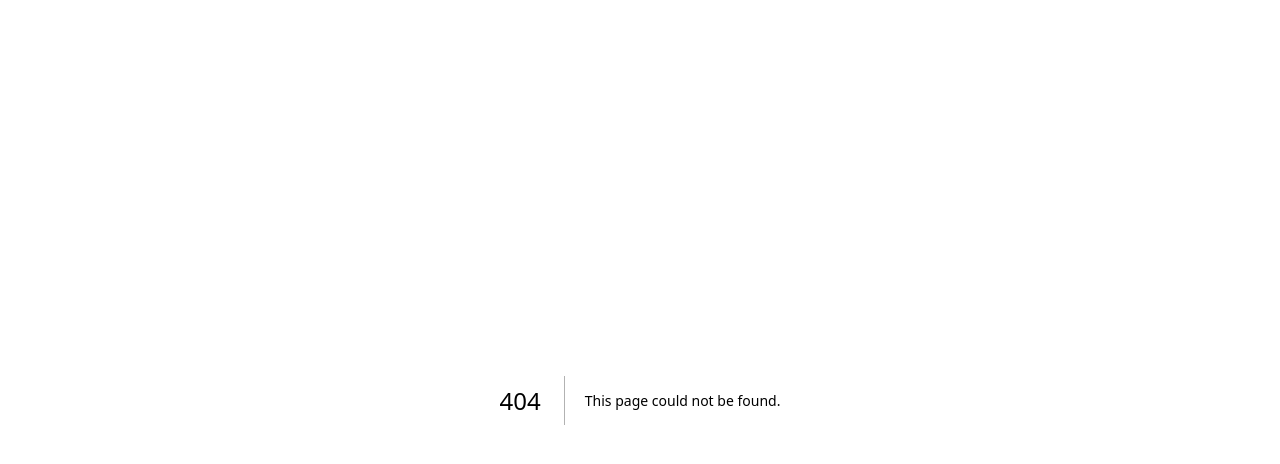
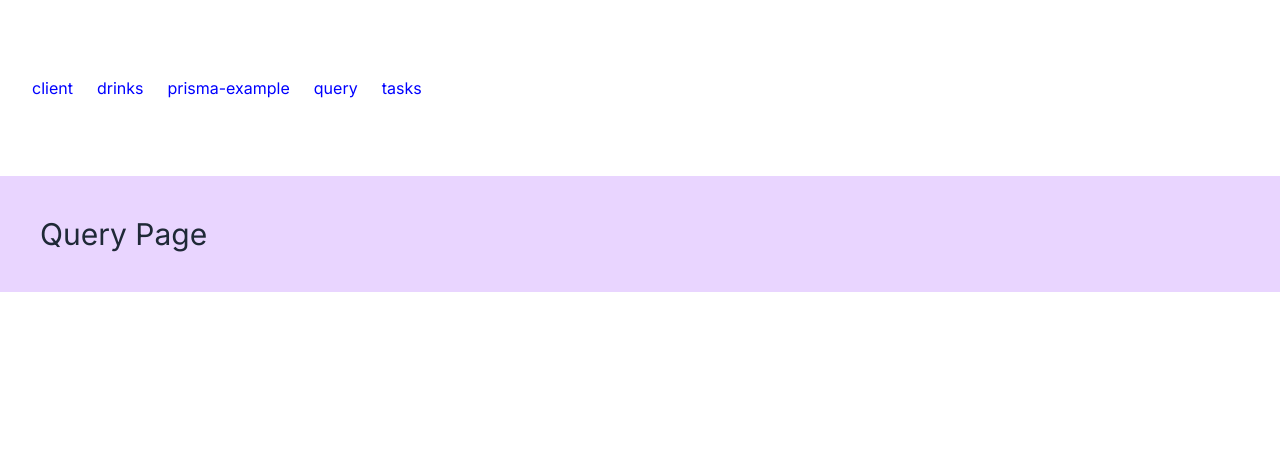
Before and after one commit to shwetaps605/nextjs-playg, a Next.js app: page /query in a window 1280 px wide. Before the commit this address had no page. Shown: the top 464 px of the page. Built offline with nearby package versions, Linux system fonts and the light colour scheme.

Commit message:
added navbar

```diff
--- /dev/null
+++ b/app/client/page.js
@@ -0,0 +1,11 @@
+
+
+const ClientPage = () => {
+    return(
+        <div className="text-3xl">
+            Client Page
+        </div>
+    )
+};
+
+export default ClientPage;
--- /dev/null
+++ b/app/drinks/page.js
@@ -0,0 +1,11 @@
+
+
+const DrinksPage = () => {
+    return(
+        <div className="text-3xl">
+            Drinks Page
+        </div>
+    )
+}
+
+export default DrinksPage;
--- a/app/globals.css
+++ b/app/globals.css
@@ -1,33 +1,3 @@
 @tailwind base;
 @tailwind components;
 @tailwind utilities;
-
-:root {
-  --foreground-rgb: 0, 0, 0;
-  --background-start-rgb: 214, 219, 220;
-  --background-end-rgb: 255, 255, 255;
-}
-
-@media (prefers-color-scheme: dark) {
-  :root {
-    --foreground-rgb: 255, 255, 255;
-    --background-start-rgb: 0, 0, 0;
-    --background-end-rgb: 0, 0, 0;
-  }
-}
-
-body {
-  color: rgb(var(--foreground-rgb));
-  background: linear-gradient(
-      to bottom,
-      transparent,
-      rgb(var(--background-end-rgb))
-    )
-    rgb(var(--background-start-rgb));
-}
-
-@layer utilities {
-  .text-balance {
-    text-wrap: balance;
-  }
-}
--- a/app/layout.js
+++ b/app/layout.js
@@ -1,5 +1,6 @@
 import { Inter } from "next/font/google";
 import "./globals.css";
+import Navbar from "../components/Navbar";
 
 const inter = Inter({ subsets: ["latin"] });
 
@@ -11,7 +12,12 @@ export const metadata = {
 export default function RootLayout({ children }) {
   return (
     <html lang="en">
-      <body className={inter.className}>{children}</body>
+      <body className={inter.className}>
+        <Navbar/>
+        <main className="bg-purple-200 p-10 w-full h-full">
+          {children}
+        </main>
+      </body>
     </html>
   );
 }
--- a/app/page.js
+++ b/app/page.js
@@ -1,112 +1,9 @@
-import Image from "next/image";
 
-export default function Home() {
+export default function HomePage() {
   return (
-    <main className="flex min-h-screen flex-col items-center justify-between p-24">
-      <div className="z-10 max-w-5xl w-full items-center justify-between font-mono text-sm lg:flex">
-        <p className="fixed left-0 top-0 flex w-full justify-center border-b border-gray-300 bg-gradient-to-b from-zinc-200 pb-6 pt-8 backdrop-blur-2xl dark:border-neutral-800 dark:bg-zinc-800/30 dark:from-inherit lg:static lg:w-auto  lg:rounded-xl lg:border lg:bg-gray-200 lg:p-4 lg:dark:bg-zinc-800/30">
-          Get started by editing&nbsp;
-          <code className="font-mono font-bold">app/page.js</code>
-        </p>
-        <div className="fixed bottom-0 left-0 flex h-48 w-full items-end justify-center bg-gradient-to-t from-white via-white dark:from-black dark:via-black lg:static lg:h-auto lg:w-auto lg:bg-none">
-          <a
-            className="pointer-events-none flex place-items-center gap-2 p-8 lg:pointer-events-auto lg:p-0"
-            href="https://vercel.com?utm_source=create-next-app&utm_medium=appdir-template&utm_campaign=create-next-app"
-            target="_blank"
-            rel="noopener noreferrer"
-          >
-            By{" "}
-            <Image
-              src="/vercel.svg"
-              alt="Vercel Logo"
-              className="dark:invert"
-              width={100}
-              height={24}
-              priority
-            />
-          </a>
-        </div>
-      </div>
-
-      <div className="relative flex place-items-center before:absolute before:h-[300px] before:w-full sm:before:w-[480px] before:-translate-x-1/2 before:rounded-full before:bg-gradient-radial before:from-white before:to-transparent before:blur-2xl before:content-[''] after:absolute after:-z-20 after:h-[180px] after:w-full sm:after:w-[240px] after:translate-x-1/3 after:bg-gradient-conic after:from-sky-200 after:via-blue-200 after:blur-2xl after:content-[''] before:dark:bg-gradient-to-br before:dark:from-transparent before:dark:to-blue-700 before:dark:opacity-10 after:dark:from-sky-900 after:dark:via-[#0141ff] after:dark:opacity-40 before:lg:h-[360px] z-[-1]">
-        <Image
-          className="relative dark:drop-shadow-[0_0_0.3rem_#ffffff70] dark:invert"
-          src="/next.svg"
-          alt="Next.js Logo"
-          width={180}
-          height={37}
-          priority
-        />
-      </div>
-
-      <div className="mb-32 grid text-center lg:max-w-5xl lg:w-full lg:mb-0 lg:grid-cols-4 lg:text-left">
-        <a
-          href="https://nextjs.org/docs?utm_source=create-next-app&utm_medium=appdir-template&utm_campaign=create-next-app"
-          className="group rounded-lg border border-transparent px-5 py-4 transition-colors hover:border-gray-300 hover:bg-gray-100 hover:dark:border-neutral-700 hover:dark:bg-neutral-800/30"
-          target="_blank"
-          rel="noopener noreferrer"
-        >
-          <h2 className={`mb-3 text-2xl font-semibold`}>
-            Docs{" "}
-            <span className="inline-block transition-transform group-hover:translate-x-1 motion-reduce:transform-none">
-              -&gt;
-            </span>
-          </h2>
-          <p className={`m-0 max-w-[30ch] text-sm opacity-50`}>
-            Find in-depth information about Next.js features and API.
-          </p>
-        </a>
-
-        <a
-          href="https://nextjs.org/learn?utm_source=create-next-app&utm_medium=appdir-template-tw&utm_campaign=create-next-app"
-          className="group rounded-lg border border-transparent px-5 py-4 transition-colors hover:border-gray-300 hover:bg-gray-100 hover:dark:border-neutral-700 hover:dark:bg-neutral-800 hover:dark:bg-opacity-30"
-          target="_blank"
-          rel="noopener noreferrer"
-        >
-          <h2 className={`mb-3 text-2xl font-semibold`}>
-            Learn{" "}
-            <span className="inline-block transition-transform group-hover:translate-x-1 motion-reduce:transform-none">
-              -&gt;
-            </span>
-          </h2>
-          <p className={`m-0 max-w-[30ch] text-sm opacity-50`}>
-            Learn about Next.js in an interactive course with&nbsp;quizzes!
-          </p>
-        </a>
-
-        <a
-          href="https://vercel.com/templates?framework=next.js&utm_source=create-next-app&utm_medium=appdir-template&utm_campaign=create-next-app"
-          className="group rounded-lg border border-transparent px-5 py-4 transition-colors hover:border-gray-300 hover:bg-gray-100 hover:dark:border-neutral-700 hover:dark:bg-neutral-800/30"
-          target="_blank"
-          rel="noopener noreferrer"
-        >
-          <h2 className={`mb-3 text-2xl font-semibold`}>
-            Templates{" "}
-            <span className="inline-block transition-transform group-hover:translate-x-1 motion-reduce:transform-none">
-              -&gt;
-            </span>
-          </h2>
-          <p className={`m-0 max-w-[30ch] text-sm opacity-50`}>
-            Explore starter templates for Next.js.
-          </p>
-        </a>
-
-        <a
-          href="https://vercel.com/new?utm_source=create-next-app&utm_medium=appdir-template&utm_campaign=create-next-app"
-          className="group rounded-lg border border-transparent px-5 py-4 transition-colors hover:border-gray-300 hover:bg-gray-100 hover:dark:border-neutral-700 hover:dark:bg-neutral-800/30"
-          target="_blank"
-          rel="noopener noreferrer"
-        >
-          <h2 className={`mb-3 text-2xl font-semibold`}>
-            Deploy{" "}
-            <span className="inline-block transition-transform group-hover:translate-x-1 motion-reduce:transform-none">
-              -&gt;
-            </span>
-          </h2>
-          <p className={`m-0 max-w-[30ch] text-sm opacity-50 text-balance`}>
-            Instantly deploy your Next.js site to a shareable URL with Vercel.
-          </p>
-        </a>
+    <main>
+      <div className="text-7xl">
+        Home Page
       </div>
     </main>
   );
--- /dev/null
+++ b/app/prisma-example/page.js
@@ -0,0 +1,11 @@
+
+
+const PrismaPage = () => {
+    return(
+        <div className="text-3xl">
+            Prisma example Page
+        </div>
+    )
+}
+
+export default PrismaPage;
--- /dev/null
+++ b/app/query/page.js
@@ -0,0 +1,11 @@
+
+
+const QueryPage = () => {
+    return(
+        <div className="text-3xl">
+            Query Page
+        </div>
+    )
+}
+
+export default QueryPage;
--- /dev/null
+++ b/app/tasks/page.js
@@ -0,0 +1,11 @@
+
+
+const TasksPage = () => {
+    return(
+        <div className="text-3xl">
+            Tasks Page
+        </div>
+    )
+}
+
+export default TasksPage;
--- /dev/null
+++ b/components/Navbar.jsx
@@ -0,0 +1,36 @@
+import Link from "next/link";
+
+const Navbar = () => {
+
+    const myComponentStyle = {
+        color: 'blue',
+        lineHeight: 10,
+    }
+
+    const navLinkStyle = {
+        marginLeft: '1.5em',
+
+    }
+
+    const links = [
+        {href:'/client',label:'client'},
+        {href:'/drinks',label:'drinks'},
+        {href:'/prisma-example',label:'prisma-example'},
+        {href:'/query',label:'query'},
+        {href:'/tasks',label:'tasks'}
+    ]
+
+    return(
+            <div className="navbar" style={myComponentStyle}>
+            { links.map(link =>
+                <Link key={link.href} href={link.href} style={navLinkStyle}>
+                    {link.label}
+                </Link>)
+            }
+            </div>
+
+
+    );
+}
+
+export default Navbar;
--- a/package.json
+++ b/package.json
@@ -9,11 +9,13 @@
     "lint": "next lint"
   },
   "dependencies": {
+    "@tailwindcss/typography": "^0.5.12",
+    "next": "14.2.2",
     "react": "^18",
-    "react-dom": "^18",
-    "next": "14.2.2"
+    "react-dom": "^18"
   },
   "devDependencies": {
+    "daisyui": "^4.10.2",
     "postcss": "^8",
     "tailwindcss": "^3.4.1"
   }
--- a/tailwind.config.js
+++ b/tailwind.config.js
@@ -14,5 +14,5 @@ module.exports = {
       },
     },
   },
-  plugins: [],
+  plugins: [require('@tailwindcss/typography'),require('daisyui')],
 };
```
Also changed, not shown: 1 other file (tests, documents, lock files or other folders).
